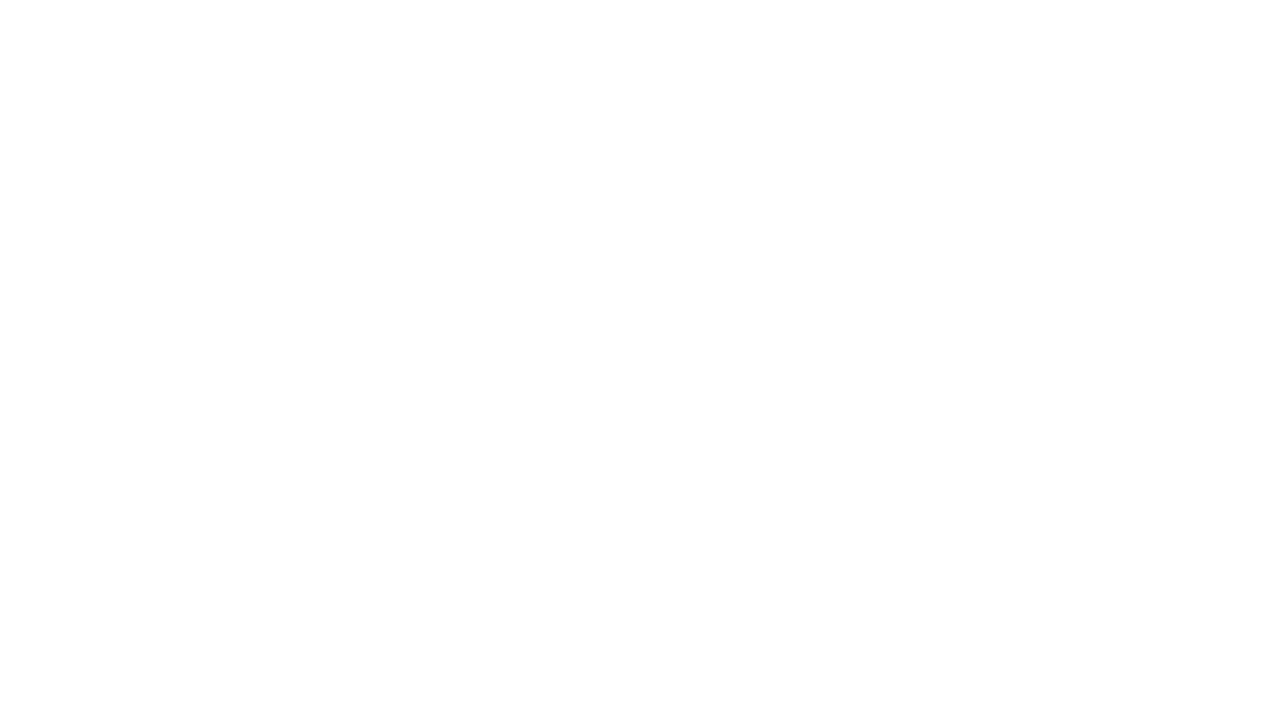
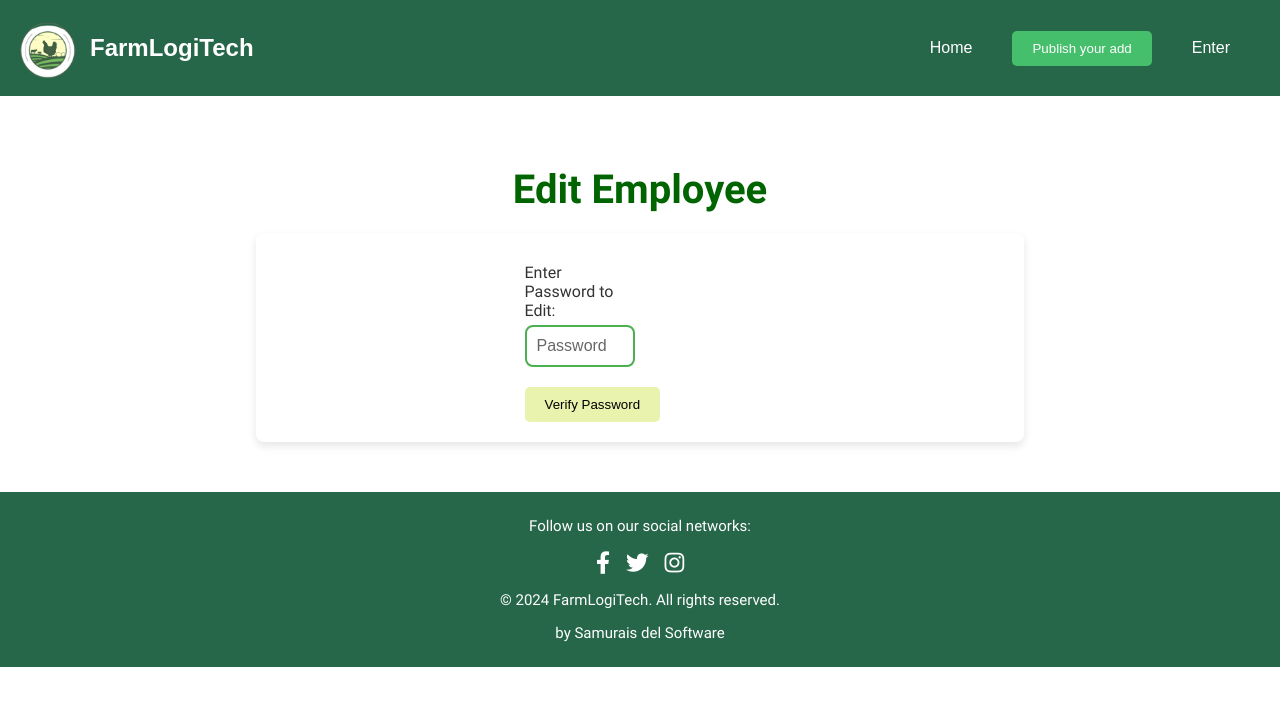
Before and after one commit to Aplicaciones-Web-WX55-Group-S-del-Softw/frontend-application, a Vue app: page /editemployee/1 in a window 1280 px wide. Before the commit this address had no page. Shown: the top 706 px of the page. Built offline with nearby package versions, Linux system fonts and the light colour scheme; data requests are answered from the project's data file.

Commit message:
feat(monitoring): added edit employee and password

```diff
--- a/src/public/pages/AddEmployee.vue
+++ b/src/public/pages/addEmployee.component.vue
@@ -3,9 +3,7 @@ import { ref } from 'vue';
 import { useRouter } from 'vue-router';
 import ToolbarComponent from '../toolbar-component/toolbar-component.vue';
 import FooterComponent from '../components/footer-component.vue';
-import axios from 'axios';
-
-const router = useRouter();
+import axios from 'axios';const router = useRouter();
 const employeeData = ref({
   name: '',
   lastname: '',
--- /dev/null
+++ b/src/public/pages/editemployee.component.vue
@@ -0,0 +1,290 @@
+<template>
+  <toolbar-component></toolbar-component>
+  <router-link to="/employees" class="back-button">BACK</router-link>
+  <div class="container">
+    <h1>Edit Employee</h1>
+
+    <div class="form-container">
+      <div v-if="errors.length">
+        <b>Please correct the following error(s):</b>
+        <ul>
+          <li v-for="error in errors" :key="error">{{ error }}</li>
+        </ul>
+      </div>
+
+      <div v-if="!isPasswordVerified">
+        <div class="input-container">
+          <label for="verifyPassword">Enter Password to Edit:</label>
+          <input v-model="enteredPassword" type="password" id="verifyPassword" placeholder="Password">
+        </div>
+        <div class="button-container">
+          <button @click="verifyPassword" class="save-button">Verify Password</button>
+        </div>
+        <div v-if="passwordError" class="error-message">{{ passwordError }}</div>
+      </div>
+
+      <div v-else>
+        <div class="row">
+          <div class="input-container">
+            <label for="employeeName">Name:</label>
+            <input v-model="employeeData.name" type="text" id="employeeName" placeholder="Name">
+          </div>
+
+          <div class="input-container">
+            <label for="employeeLastname">Lastname:</label>
+            <input v-model="employeeData.lastname" type="text" id="employeeLastname" placeholder="Lastname">
+          </div>
+        </div>
+
+        <div class="row">
+          <div class="input-container">
+            <label for="employeeGender">Gender:</label>
+            <input v-model="employeeData.gender" type="text" id="employeeGender" placeholder="Gender">
+          </div>
+
+          <div class="input-container">
+            <label for="employeeDNI">DNI:</label>
+            <input v-model="employeeData.dni" type="text" id="employeeDNI" placeholder="DNI">
+          </div>
+        </div>
+
+        <div class="input-container">
+          <label for="employeeAddress">Address:</label>
+          <input v-model="employeeData.address" type="text" id="employeeAddress" placeholder="Address">
+        </div>
+
+        <div class="row">
+          <div class="input-container">
+            <label for="employeeUsername">Username:</label>
+            <input v-model="employeeData.username" type="text" id="employeeUsername" placeholder="Username">
+          </div>
+
+          <div class="input-container">
+            <label for="employeePassword">Password:</label>
+            <input v-model="employeeData.password" type="password" id="employeePassword" placeholder="Password">
+          </div>
+        </div>
+
+        <div class="input-container labor-container">
+          <label for="employeeLabor">Labor:</label>
+          <textarea v-model="employeeData.labor" id="employeeLabor" placeholder="Labor"></textarea>
+        </div>
+
+        <div class="button-container">
+          <button @click="saveEmployee" class="save-button">Save</button>
+          <router-link to="/listemployee" class="cancel-button">Cancel</router-link>
+        </div>
+      </div>
+    </div>
+  </div>
+  <footer-component></footer-component>
+</template>
+
+<script>
+import { ref, onMounted } from 'vue';
+import { useRouter, useRoute } from 'vue-router';
+import ToolbarComponent from '../toolbar-component/toolbar-component.vue';
+import FooterComponent from '../components/footer-component.vue';
+import axios from 'axios';
+
+export default {
+  name: "edit-employee",
+  components: { FooterComponent, ToolbarComponent },
+  setup() {
+    const router = useRouter();
+    const route = useRoute();
+    const employeeId = route.params.id;
+
+    const employeeData = ref({
+      name: '',
+      lastname: '',
+      gender: '',
+      address: '',
+      dni: '',
+      username: '',
+      password: '',
+      labor: ''
+    });
+
+    const enteredPassword = ref('');
+    const isPasswordVerified = ref(false);
+    const passwordError = ref('');
+
+    const errors = ref([]);
+
+    const loadEmployeeData = () => {
+      axios.get(`http://localhost:3000/employees/${employeeId}`)
+          .then(response => {
+            employeeData.value = response.data;
+          })
+          .catch(error => {
+            console.error('Error loading employee data:', error);
+          });
+    };
+
+    const verifyPassword = () => {
+      if (enteredPassword.value === employeeData.value.password) {
+        isPasswordVerified.value = true;
+        passwordError.value = '';
+      } else {
+        passwordError.value = 'Incorrect password. Please try again.';
+      }
+    };
+
+    const validateData = () => {
+      errors.value = [];
+      if (!employeeData.value.name) errors.value.push('Name is required.');
+      if (!employeeData.value.lastname) errors.value.push('Lastname is required.');
+      if (!employeeData.value.gender) errors.value.push('Gender is required.');
+      if (!employeeData.value.address) errors.value.push('Address is required.');
+      if (!employeeData.value.dni) errors.value.push('DNI is required.');
+      if (!employeeData.value.username) errors.value.push('Username is required.');
+      if (!employeeData.value.password) errors.value.push('Password is required.');
+      if (!employeeData.value.labor) errors.value.push('Labor is required.');
+      return errors.value.length === 0;
+    };
+
+    const saveEmployee = () => {
+      if (validateData()) {
+        axios.put(`http://localhost:3000/employees/${employeeId}`, employeeData.value)
+            .then(() => {
+              console.log('Employee updated successfully.');
+              router.push('/listemployee');
+            })
+            .catch(error => {
+              console.error('Error updating employee:', error);
+            });
+      }
+    };
+
+    onMounted(loadEmployeeData);
+
+    return {
+      employeeData,
+      enteredPassword,
+      isPasswordVerified,
+      passwordError,
+      errors,
+      verifyPassword,
+      saveEmployee
+    };
+  }
+};
+</script>
+
+<style scoped>
+.back-button {
+  display: inline-block;
+  padding: 10px 20px;
+  background-color: darkgreen;
+  color: #fff;
+  border: none;
+  border-radius: 5px;
+  cursor: pointer;
+  text-decoration: none;
+  transition: background-color 0.3s;
+}
+
+.back-button:hover {
+  background-color: #006400;
+}
+
+.container {
+  margin-top: 100px;
+  margin-bottom: 50px;
+  display: flex;
+  flex-direction: column;
+  align-items: center;
+}
+
+h1 {
+  font-size: 40px;
+  color: darkgreen;
+  margin-bottom: 20px;
+}
+
+.form-container {
+  background-color: #FFFFFF;
+  padding: 20px;
+  border-radius: 8px;
+  box-shadow: 0 4px 8px rgba(0, 0, 0, 0.1);
+  width: 60%;
+  display: flex;
+  flex-direction: column;
+  align-items: center;
+}
+
+.row {
+  display: flex;
+  justify-content: space-between;
+  width: 100%;
+}
+
+.input-container {
+  width: 48%;
+  margin: 10px 0;
+  display: flex;
+  flex-direction: column;
+}
+
+.input-container label {
+  font-size: 16px;
+  color: #333;
+  margin-bottom: 5px;
+}
+
+.input-container input, .input-container textarea {
+  padding: 10px;
+  border: 2px solid #4CAF50;
+  border-radius: 8px;
+  font-size: 16px;
+  outline: none;
+  transition: border-color 0.3s ease;
+}
+
+.input-container input:focus, .input-container textarea:focus {
+  border-color: #2e7d32;
+}
+
+.labor-container {
+  width: 100%;
+}
+
+.labor-container textarea {
+  width: 100%;
+  height: 150px;
+  resize: none;
+}
+
+.button-container {
+  display: flex;
+  gap: 10px;
+  margin-top: 20px;
+}
+
+.save-button, .cancel-button {
+  padding: 10px 20px;
+  background-color: #E9F3AE;
+  color: black;
+  border: none;
+  border-radius: 5px;
+  cursor: pointer;
+  text-decoration: none;
+  transition: background-color 0.3s ease;
+}
+
+.save-button:hover {
+  background-color: #006400;
+  color: white;
+}
+
+.cancel-button:hover {
+  background-color: #FF0000;
+  color: white;
+}
+
+.error-message {
+  color: red;
+  margin-top: 10px;
+}
+</style>
--- a/src/public/pages/ListEmployee.component.vue
+++ b/src/public/pages/listEmployee.component.vue
@@ -1,53 +1,3 @@
-<template>
-  <div class="container">
-    <toolbar-component></toolbar-component>
-    <h1 class="title">Employee</h1> <!-- Añade esta línea -->
-    <div class="search-container">
-      <div class="searchSection">
-        <label for="employeeName">Name:</label>
-        <input v-model="searchTerm.name" type="text" id="employeeName" placeholder="Name">
-        <label for="employeeLastname">Lastname:</label>
-        <input v-model="searchTerm.lastname" type="text" id="employeeLastname" placeholder="Lastname">
-        <label for="employeeDNI">DNI:</label>
-        <input v-model="searchTerm.dni" type="text" id="employeeDNI" placeholder="DNI">
-        <button class="searchButton" @click="searchEmployee">Search</button>
-      </div>
-    </div>
-    <h2 class="addnew"><router-link to="/employee/new">ADD NEW EMPLOYEE</router-link></h2>
-  </div>
-
-  <div class="table-container">
-    <div class="background-color">
-      <table>
-        <thead>
-        <tr>
-          <th>ID</th>
-          <th>Name</th>
-          <th>Lastname</th>
-          <th>DNI</th>
-          <th>Labor</th>
-        </tr>
-        </thead>
-        <tbody>
-        <tr v-for="employee in filteredEmployees" :key="employee.id">
-          <td>{{ employee.id }}</td>
-          <td>{{ employee.name }}</td>
-          <td>{{ employee.lastname }}</td>
-          <td>{{ employee.dni }}</td>
-          <td>{{ employee.labor }}</td>
-        </tr>
-        </tbody>
-      </table>
-      <button v-if="searchPerformed" class="back-button" @click="goBack">
-        <span class="arrow-icon">&larr;</span>
-      </button>
-      <p v-if="filteredEmployees.length === 0" class="no-employees-message">
-        <span class="material-icons">error</span> No employees found
-      </p>
-    </div>
-  </div>
-</template>
-
 <script>
 import { ref } from 'vue';
 import SaveButton from "../components/SaveButton.vue";
@@ -123,6 +73,58 @@ export default {
   }
 };
 </script>
+
+<template>
+  <div class="container">
+    <toolbar-component></toolbar-component>
+    <h1 class="title">Employee</h1> <!-- Añade esta línea -->
+    <div class="search-container">
+      <div class="searchSection">
+        <label for="employeeName">Name:</label>
+        <input v-model="searchTerm.name" type="text" id="employeeName" placeholder="Name">
+        <label for="employeeLastname">Lastname:</label>
+        <input v-model="searchTerm.lastname" type="text" id="employeeLastname" placeholder="Lastname">
+        <label for="employeeDNI">DNI:</label>
+        <input v-model="searchTerm.dni" type="text" id="employeeDNI" placeholder="DNI">
+        <button class="searchButton" @click="searchEmployee">Search</button>
+      </div>
+    </div>
+    <h2 class="addnew"><router-link to="/employee/new">ADD NEW EMPLOYEE</router-link></h2>
+  </div>
+
+  <div class="table-container">
+    <div class="background-color">
+      <table>
+        <thead>
+        <tr>
+          <th>ID</th>
+          <th>Name</th>
+          <th>Lastname</th>
+          <th>DNI</th>
+          <th>Labor</th>
+        </tr>
+        </thead>
+        <tbody>
+        <tr v-for="employee in filteredEmployees" :key="employee.id">
+          <td>
+            <router-link :to="`/editemployee/${employee.id}`">{{ employee.id }}</router-link>
+          </td>
+          <td>{{ employee.name }}</td>
+          <td>{{ employee.lastname }}</td>
+          <td>{{ employee.dni }}</td>
+          <td>{{ employee.labor }}</td>
+        </tr>
+        </tbody>
+      </table>
+      <button v-if="searchPerformed" class="back-button" @click="goBack">
+        <span class="arrow-icon">&larr;</span>
+      </button>
+      <p v-if="filteredEmployees.length === 0" class="no-employees-message">
+        <span class="material-icons">error</span> No employees found
+      </p>
+    </div>
+  </div>
+</template>
 
 <style scoped>
 .title {
--- a/src/router/index.js
+++ b/src/router/index.js
@@ -21,8 +21,9 @@ import listshedComponent from "../public/pages/listshed.component.vue";
 import emergencyComponent from "../monitoring/components/emergency-card/emergency.component.vue";
 import ProductionCard from "../monitoring/components/statistics-card/production-card.vue";
 import RegisterFeeds from "../public/pages/register-feeds.vue";
-import ListEmployee from "../public/pages/ListEmployee.component.vue";
-import AddEmployee  from "../public/pages/AddEmployee.vue";
+import ListEmployee from "../public/pages/listEmployee.component.vue";
+import AddEmployee  from "../public/pages/addEmployee.component.vue";
+import editemployee from "../public/pages/editemployee.component.vue";
 
 const router = createRouter({
     history: createWebHistory(),
@@ -50,6 +51,7 @@ const router = createRouter({
         {path:'/registerfeeds',component:RegisterFeeds},
         { path: '/production/statistics', component: ProductionCard, meta: { title: 'Production Statistics' }},
         {path:'/employee/new', component: AddEmployee},
+        {path:'/editemployee/:id', component: editemployee}
 
 
 
```
